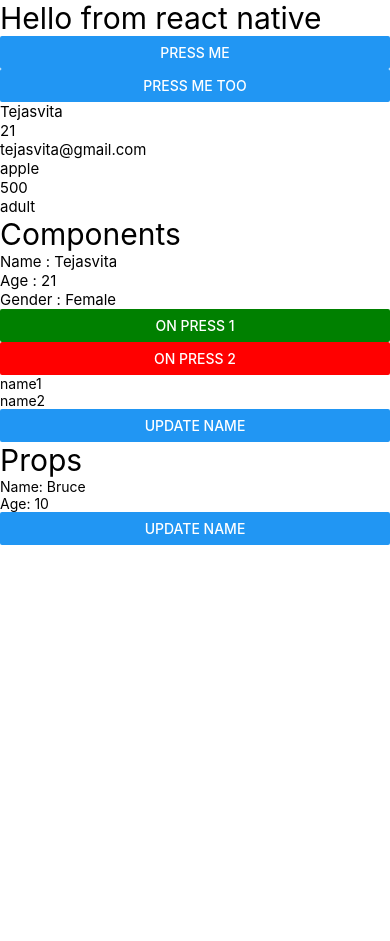
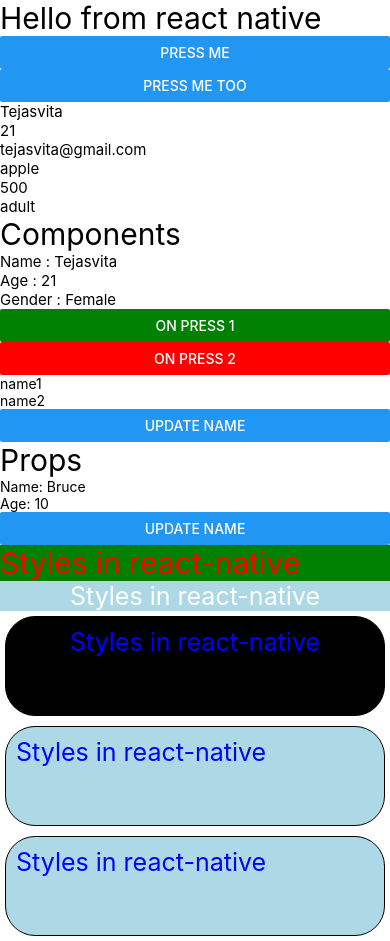
Before and after one commit to Tejas383/learn-react-native-, a React Native app: screen / in a window 390 px wide. Before the commit the page ends 844 px from the top, so only its background shows below. Built offline with nearby package versions, Linux system fonts and the light colour scheme.

Commit message:
inline, internal and external styling

```diff
--- a/App.tsx
+++ b/App.tsx
@@ -1,7 +1,8 @@
-import { Button, Text, View } from 'react-native';
+import { Button, StyleSheet, Text, View } from 'react-native';
 import UserData from './components/UserData';
 import User from './components/User';
 import { useState } from 'react';
+import exStyles from './style';
 
 function App() {
   const name = 'Tejasvita';
@@ -62,8 +63,43 @@ function App() {
       <Text style={{ fontSize: 30 }}>Props</Text>
       <User name={name1} age={age1} />
       <Button title="update name" onPress={() => setname1('peter')} />
+
+      {/* inline style */}
+      <Text style={{ fontSize: 30, color: 'red', backgroundColor: 'green' }}>
+        Styles in react-native
+      </Text>
+      {/* external style */}
+      <Text style={exStyles.textBox}>Styles in react-native</Text>
+      {/* multiple styles */}
+      <Text
+        style={[
+          exStyles.textBox,
+          inStyles.textBox,
+          { backgroundColor: 'black' },
+        ]}
+      >
+        Styles in react-native
+      </Text>
+      {/* internal style */}
+      <Text style={inStyles.textBox}>Styles in react-native</Text>
+      <Text style={inStyles.textBox}>Styles in react-native</Text>
     </View>
   );
 }
 
+// internal style
+const inStyles = StyleSheet.create({
+  textBox: {
+    fontSize: 25,
+    color: 'blue',
+    backgroundColor: 'lightblue',
+    padding: 10,
+    margin: 5,
+    borderRadius: 30,
+    borderColor: 'black',
+    borderWidth: 1,
+    height: 100,
+  },
+});
+
 export default App;
--- /dev/null
+++ b/style.js
@@ -0,0 +1,13 @@
+import { StyleSheet } from 'react-native';
+
+const exStyles = StyleSheet.create({
+  textBox: {
+    fontSize: 25,
+    color: '#fff',
+    backgroundColor: 'lightblue',
+    textAlign: 'center',
+    textAlignVertical: 'center',
+  },
+});
+
+export default exStyles;
```
